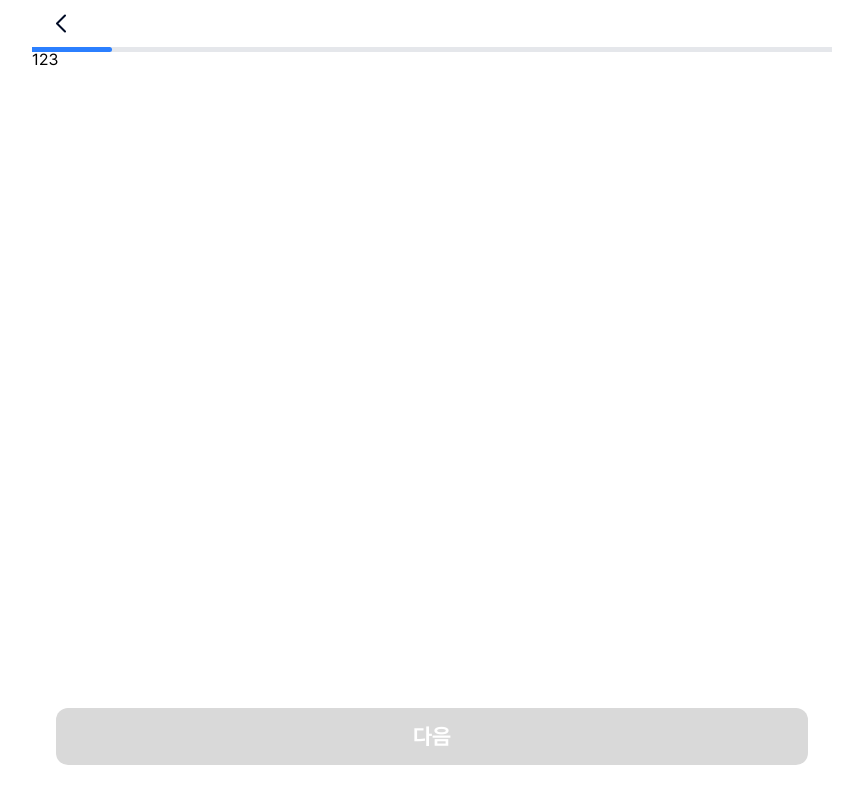
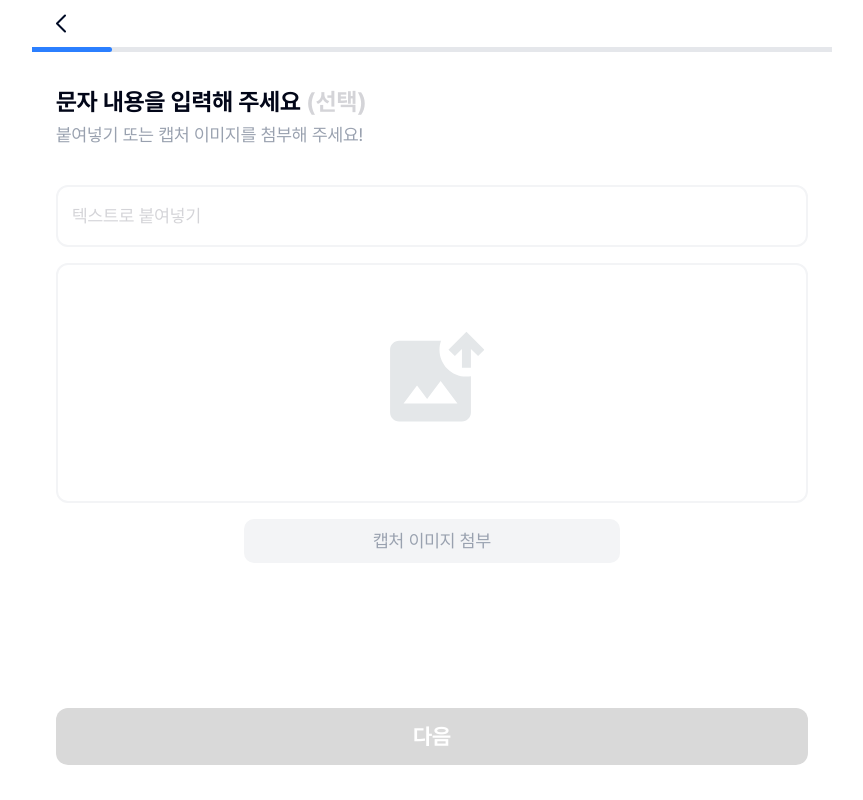
Before and after one commit to Block-Guard/BlockGuard-Client, a React (Vite) app: page /fraud-analysis/survey/8 in a window 1280 px wide. Shown: the whole page, without its empty margins (208-1071 px from the left). Built offline with nearby package versions, Linux system fonts and the light colour scheme.

Commit message:
feat: 사기 분석 링크입력, 메세지입력, 상황 입력, 결과 로딩 페이지 생성

```diff
--- a/src/layouts/FraudLayout.tsx
+++ b/src/layouts/FraudLayout.tsx
@@ -5,7 +5,7 @@ import { useFraudStore } from "../stores/fraudStore";
 const FraudLayout = () => {
     const location = useLocation();
     const navigate = useNavigate();
-    const { selectedAnswer, progress, setProgress, submitAnswer, reset } = useFraudStore();
+    const { selectedAnswer, progress, setProgress, recordAnswerAndProceed, reset } = useFraudStore();
     const heightSize = location.pathname === "/fraud-analysis" ? "h-[calc(100vh-48px)]" : "h-[calc(100vh-140px)]"
 
     const handleBackClick = () => {
@@ -22,11 +22,7 @@ const FraudLayout = () => {
     }
 
     const handleBtnClick = () => {
-
-        submitAnswer();
-        if (progress >= 7) {
-            navigate(`/survey/${progress}`)
-        }
+        recordAnswerAndProceed(navigate);
     }
 
     return (
--- /dev/null
+++ b/src/pages/FraudSurvey/AnalysisLoadingPage/AnalysisLoadingPage.tsx
@@ -0,0 +1,17 @@
+const AnalysisLoadingPage = ()=>{
+    return (
+        <div className="flex flex-col w-full h-full px-6 justify-center items-center">
+            <div className="self-stretch text-center justify-start text-black text-2xl font-bold font-['Pretendard'] leading-9">
+                결과 진단 중
+            </div>
+            <div className="self-stretch text-center justify-start text-blue-300 text-lg font-medium font-['Pretendard'] leading-relaxed">
+                잠시만 기다려주세요
+            </div>
+
+            <img src="/Blockee-cropped-fit.svg" alt="캐릭터"
+            className="w-32 h-28 mt-27"/>
+        </div>
+    )
+}
+
+export default AnalysisLoadingPage;
--- a/src/pages/FraudSurvey/FraudLinkNumPage/FraudLinkNumPage.tsx
+++ b/src/pages/FraudSurvey/FraudLinkNumPage/FraudLinkNumPage.tsx
@@ -1,8 +1,29 @@
 const FraudLinkNumPage = () => {
 
     return (
-        <div>
-            123
+        <div className="flex flex-col w-full h-full px-6">
+            <div className="mt-9 mb-9">
+                <span className="text-slate-950 text-2xl font-bold leading-9">
+                    의심스러운 링크나 전화번호를
+                    입력해주세요
+                </span>
+                <span className="text-zinc-300 text-2xl font-bold leading-9">
+                    {" (선택)"}
+                </span>
+
+            </div>
+
+            <div className="flex flex-col gap-4">
+                <div data-property-1="Default" className="w-full p-4 rounded-xl outline-2 outline-offset-[-2px] outline-gray-100 inline-flex justify-start items-center gap-1.5">
+                    <div className="w-80 justify-center text-zinc-300 text-lg font-medium leading-relaxed">링크 (URL)</div>
+                </div>
+
+                <div data-property-1="Default" className="w-full p-4 rounded-xl outline-2 outline-offset-[-2px] outline-gray-100 inline-flex justify-start items-center gap-1.5">
+                    <div className="w-80 justify-center text-zinc-300 text-lg font-medium leading-relaxed">전화번호</div>
+                </div>
+
+            </div>
+
         </div>
     )
 }
--- a/src/pages/FraudSurvey/FraudMessagePage/FraudMessagePage.tsx
+++ b/src/pages/FraudSurvey/FraudMessagePage/FraudMessagePage.tsx
@@ -1,8 +1,39 @@
 const FraudMessagePage = () => {
 
     return (
-        <div>
-            1456
+        <div className="flex flex-col w-full h-full px-6">
+            <div className="mt-9 mb-9">
+                <span className="text-slate-950 text-2xl font-bold leading-9">
+                    문자 내용을 입력해 주세요
+                </span>
+                <span className="text-zinc-300 text-2xl font-bold leading-9">
+                    {" (선택)"}
+                </span>
+                <div className="text-gray-400 text-lg font-medium leading-relaxed">
+                    붙여넣기 또는 캡처 이미지를 첨부해 주세요!
+                </div>
+            </div>
+
+            <div className="flex flex-col items-center gap-4">
+                <div className="w-full p-4 rounded-xl outline-2 outline-offset-[-2px] outline-gray-100 inline-flex justify-start items-center gap-1.5">
+                    <div className="w-80 text-zinc-300 text-lg font-medium leading-relaxed">
+                        텍스트로 붙여넣기
+                    </div>
+                </div>
+
+                <div className="w-full h-60 flex justify-center items-center rounded-xl outline-2 outline-offset-[-2px] outline-gray-100">
+                    <div className="w-28 h-28">
+                        <img src="/icons/ImageUpload-icon.svg" alt="이미지 업로드" />
+                    </div>
+                </div>
+
+                <div className="w-[50%] h-11 px-6 py-3.5 bg-gray-100 rounded-[10px] inline-flex justify-center items-center gap-2.5">
+                    <div className="text-gray-400 text-lg font-medium leading-relaxed">
+                        캡처 이미지 첨부
+                    </div>
+                </div>
+            </div>
+
         </div>
     )
 }
--- a/src/pages/FraudSurvey/FraudSituationPage/FraudSituationPage.tsx
+++ b/src/pages/FraudSurvey/FraudSituationPage/FraudSituationPage.tsx
@@ -1,8 +1,23 @@
 const FraudSituationPage = () => {
 
     return (
-        <div>
-            789
+        <div className="flex flex-col w-full h-full px-6">
+            <div className="mt-9 mb-9">
+                <span className="text-slate-950 text-2xl font-bold leading-9">
+                    의심스러웠던 당시 상황을 자세히 진술해주세요
+                </span>
+                <div className="text-gray-400 text-lg font-medium leading-relaxed">
+                    AI가 상황을 판단하는데 도움이 돼요!
+                </div>
+            </div>
+
+            <div className="flex flex-col gap-4">
+                <div className="w-full min-h-42 p-4 rounded-xl outline-2 outline-offset-[-2px] outline-gray-100 inline-flex justify-start items-start gap-1.5">
+                    <div className="text-zinc-300 text-lg font-medium leading-relaxed">
+                        (예시) “상대방이 경찰이라면서 굉장히 진지하고 다급하게 말했어요.”
+                    </div>
+                </div>
+            </div>
         </div>
     )
 }
--- a/src/stores/fraudStore.ts
+++ b/src/stores/fraudStore.ts
@@ -1,5 +1,5 @@
+import type { NavigateFunction } from 'react-router-dom';
 import { create } from 'zustand';
-import { NavigateFunction } from 'react-router-dom';
 
 type Status = 'idle' | 'loading' | 'success' | 'error';
 
@@ -70,9 +70,9 @@ export const useFraudStore = create<FraudState & FraudActions>((set, get) => ({
         console.log(`[${progress}단계] 답변 "${selectedAnswer}" 기록 완료. 다음 단계로 이동합니다.`);
 
         // 3. progress가 6 이상이면 다음 설문 페이지로 라우팅
-        if (newProgress >= 6) {
+        if (newProgress >= 7) {
             console.log(`progress가 ${newProgress}이므로 라우팅을 수행합니다.`);
-            navigate(`/survey/${newProgress}`);
+            navigate(`/fraud-analysis/survey/${newProgress}`);
         }
     },
 
```
Also changed, not shown: src/routes/Router.tsx (+13 -2 lines), public/icons/ImageUpload-icon.svg (added).
